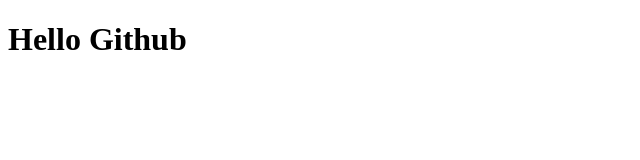
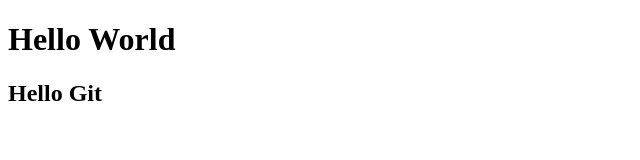
Before and after one commit to Parviz996/TestWebsite2, a plain HTML site: page index.html in a window 1280 px wide. Shown: the whole page, without its empty margins (0-640 px from the left). Drawn offline with Linux system fonts and the light colour scheme; files that its build step writes are made by us from their sources.

Commit message:
add css js files and create any tags

```diff
--- a/index.html
+++ b/index.html
@@ -4,9 +4,14 @@
     <meta charset="UTF-8" />
     <meta http-equiv="X-UA-Compatible" content="IE=edge" />
     <meta name="viewport" content="width=device-width, initial-scale=1.0" />
+    <link rel="stylesheet" href=".assets/css/style.css" />
     <title>Document</title>
   </head>
   <body>
-    <h1>Hello Github</h1>
+    <h1>Hello World</h1>
+    <div>
+      <h2>Hello Git</h2>
+      <script src="./assets/js/main.js"></script>
+    </div>
   </body>
 </html>
```
Also changed, not shown: assets/css/style.css (added), assets/js/main.js (added).
